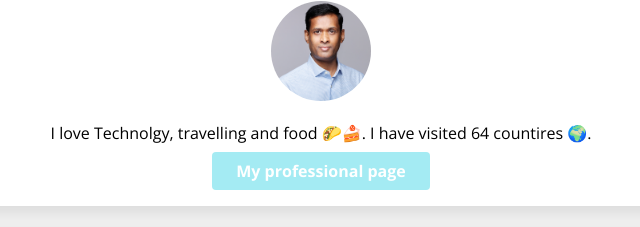
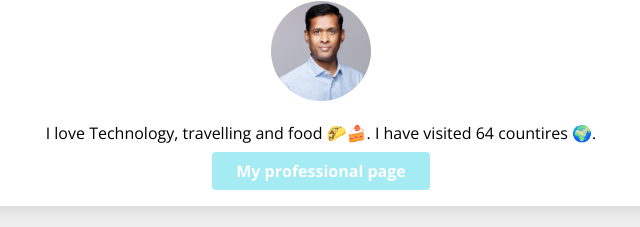
Before and after one commit to nrudrawar/profile, a plain HTML site: page index.html in a window 1280 px wide. Shown: the part 138-365 px from the top of the page, 319-959 px from the left. Drawn offline with nearby package versions, Linux system fonts and the light colour scheme.

Commit message:
My Profile challenge

```diff
--- a/index.html
+++ b/index.html
@@ -14,7 +14,7 @@
       <div class="card-white">
         <h1>Hello, I'm 😀</h1>
         <img src="images/nitin.jpg" alt="Nitin R" class="img-circle">
-        <p>I love Technolgy, travelling and food 🌮🍰. I have visited 64 countires 🌍.</p>
+        <p>I love Technology, travelling and food 🌮🍰. I have visited 64 countires 🌍.</p>
         <a href="https://www.linkedin.com/in/nitinrudrawar/" class="btn-blue">
           My professional page
         </a>
```
